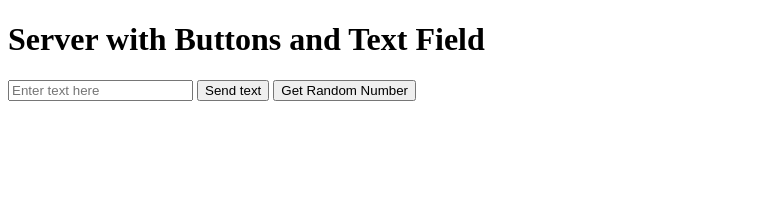
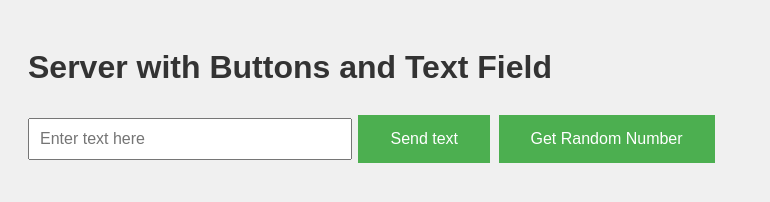
Before and after one commit to PawHacks/express-template, a website: page index.html in a window 1280 px wide. Shown: the whole page, without its empty margins (0-770 px from the left). Drawn offline with Linux system fonts and the light colour scheme.

Commit message:
Add styling

```diff
--- a/index.html
+++ b/index.html
@@ -2,6 +2,7 @@
 <html>
   <head>
     <title>Server with Buttons and Text Field</title>
+    <link rel="stylesheet" type="text/css" href="styles.css" />
   </head>
   <body>
     <h1>Server with Buttons and Text Field</h1>
--- /dev/null
+++ b/public/styles.css
@@ -0,0 +1,29 @@
+body {
+  font-family: Arial, sans-serif;
+  padding: 20px;
+  background-color: #f0f0f0;
+}
+
+h1 {
+  color: #333;
+}
+
+input[type="text"] {
+  padding: 10px;
+  margin: 10px 0;
+  font-size: 16px;
+  width: 300px;
+}
+
+button {
+  background-color: #4CAF50; /* Green */
+  border: none;
+  color: white;
+  padding: 15px 32px;
+  text-align: center;
+  text-decoration: none;
+  display: inline-block;
+  font-size: 16px;
+  margin: 4px 2px;
+  cursor: pointer;
+}
```
